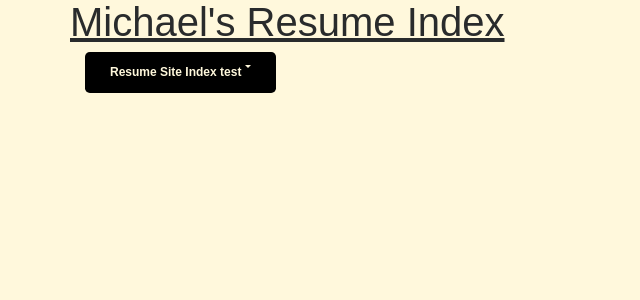
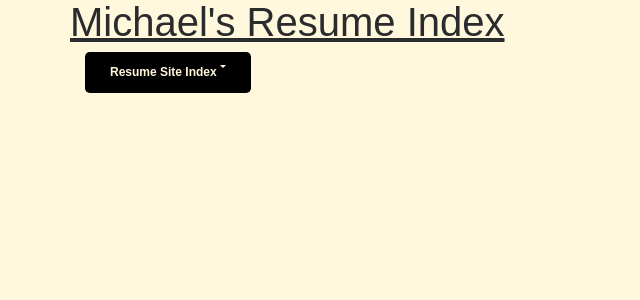
Before and after one commit to michaelborlandKeys/resume-project, a PHP site: page / in a window 1280 px wide. Shown: the top 300 px of the page, without its empty margins (0-640 px from the left). Run offline with PHP 8.4, Linux system fonts and the light colour scheme; some libraries are stand-ins or nearby versions.

Commit message:
fix please

```diff
--- a/public_html/index.php
+++ b/public_html/index.php
@@ -17,7 +17,7 @@
     </div>
         <div class="row" >
     <div class="col-sm-3 col-md-6 col-lg-12 dropdown" id="nav_button">
-    <button class="btn btn-lg btn-group dropdown-toggle" type="button" id="idex_menu" data-toggle="dropdown">Resume Site Index test
+    <button class="btn btn-lg btn-group dropdown-toggle" type="button" id="idex_menu" data-toggle="dropdown">Resume Site Index
     <span class="caret"></span></button>
 
              <ul class="dropdown-menu">
```
